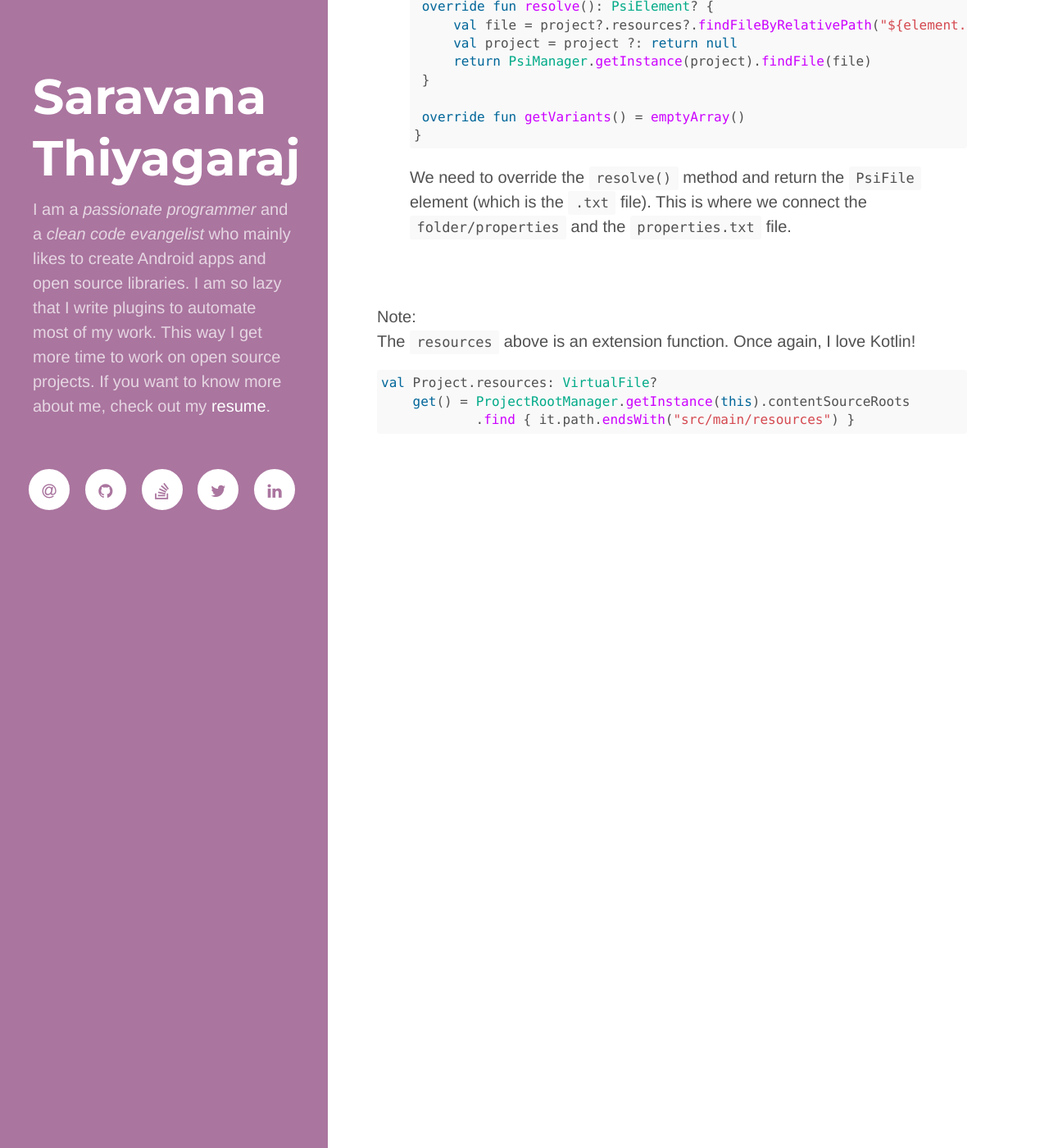
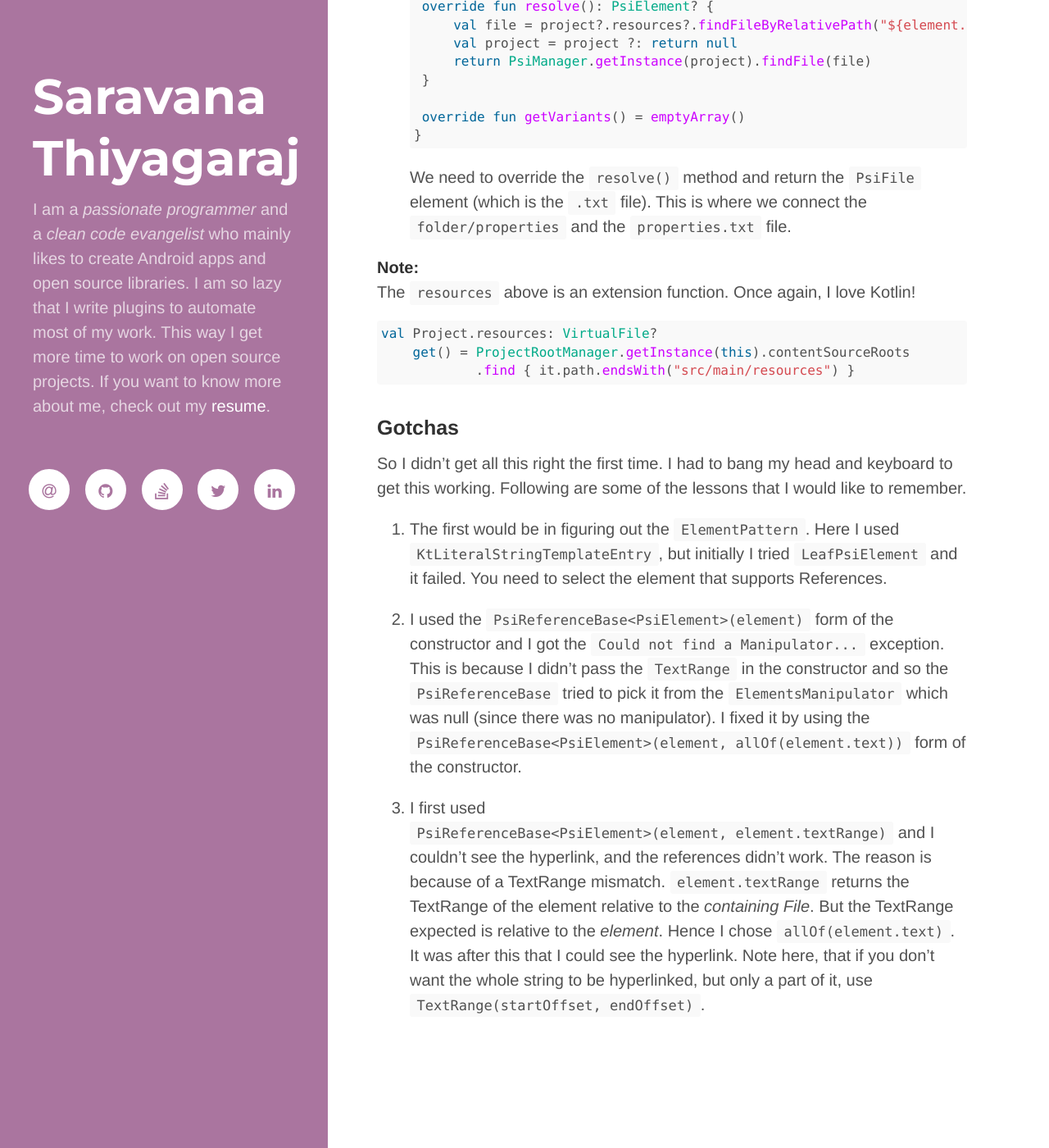
Before and after one commit to thsaravana/thsaravana.github.io, a Jekyll site: the page built from _posts/2018-10-02-intellij-kotlin-psi-reference-contributor.md, in a window 1280 px wide and 1400 px high, scrolled down 1565 px. Shown: the whole window at 82% size. Built offline with Jekyll 4.4.1, drawn with Linux system fonts in a browser that asks for light colours; nearby versions of some CDN libraries.

Commit message:
Blog 2 - Adding gotchas section

````diff
--- a/_posts/2018-10-02-intellij-kotlin-psi-reference-contributor.md
+++ b/_posts/2018-10-02-intellij-kotlin-psi-reference-contributor.md
@@ -69,9 +69,7 @@ class MyReference(element: PsiElement) : PsiReferenceBase<PsiElement>(element, a
 We need to override the `resolve()` method and return the `PsiFile` element (which is the `.txt` file). This is where
 we connect the `folder/properties` and the `properties.txt` file.
 
-
-<br>
-Note:<br>
+**Note:<br>**
 The `resources` above is an extension function. Once again, I love Kotlin!
 
 ```kotlin
@@ -79,3 +77,21 @@ val Project.resources: VirtualFile?
     get() = ProjectRootManager.getInstance(this).contentSourceRoots
             .find { it.path.endsWith("src/main/resources") }
 ```
+
+### Gotchas
+So I didn't get all this right the first time. I had to bang my head and keyboard to get this working. Following are some
+of the lessons that I would like to remember.
+
+1. The first would be in figuring out the `ElementPattern`. Here I used `KtLiteralStringTemplateEntry`, but initially I
+tried `LeafPsiElement` and it failed. You need to select the element that supports References.
+
+2. I used the `PsiReferenceBase<PsiElement>(element)` form of the constructor and I got the `Could not find a Manipulator...`
+exception. This is because I didn't pass the `TextRange` in the constructor and so the `PsiReferenceBase` tried to pick
+it from the `ElementsManipulator` which was null (since there was no manipulator). I fixed it by using the
+`PsiReferenceBase<PsiElement>(element, allOf(element.text))` form of the constructor.
+
+3. I first used `PsiReferenceBase<PsiElement>(element, element.textRange)` and I couldn't see the hyperlink, and the references
+didn't work. The reason is because of a TextRange mismatch. `element.textRange` returns the TextRange of the element
+relative to the *containing File*. But the TextRange expected is relative to the *element*. Hence I chose `allOf(element.text)`.
+It was after this that I could see the hyperlink. Note here, that if you don't want the whole string to be hyperlinked, but only
+a part of it, use `TextRange(startOffset, endOffset)`.
````
